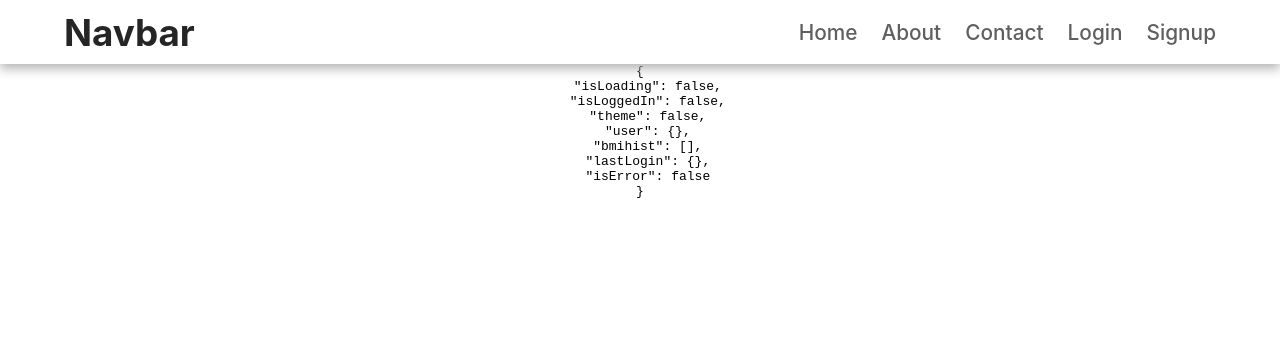
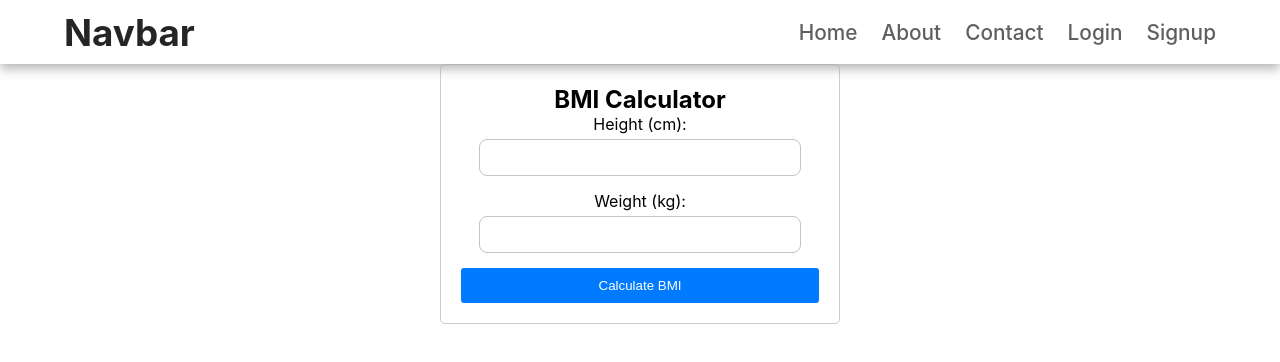
Before and after one commit to imlnr/bmi-calculator, a React (Create React App) app: page / in a window 1280 px wide. Shown: the top 362 px of the page. Built offline with nearby package versions, Linux system fonts and the light colour scheme.

Commit message:
final commit

```diff
--- /dev/null
+++ b/src/pages/Bmi.jsx
@@ -0,0 +1,49 @@
+import React, { useState } from 'react';
+// import './Bmi.css'; // CSS file for styling
+import '../styles/Bmi.css'
+
+const Bmi = () => {
+    const [height, setHeight] = useState('');
+    const [weight, setWeight] = useState('');
+    const [bmi, setBmi] = useState(null);
+
+    const calculateBmi = () => {
+        if (height && weight) {
+            const heightInMeters = height / 100; // Convert height from cm to meters
+            const bmiValue = weight / (heightInMeters * heightInMeters);
+            setBmi(bmiValue.toFixed(2)); // Round BMI to 2 decimal places
+        }
+    };
+
+    return (
+        <div className="bmi-container">
+            <h2>BMI Calculator</h2>
+            <div className="input-group">
+                <label htmlFor="height">Height (cm):</label>
+                <input
+                    type="number"
+                    id="height"
+                    value={height}
+                    onChange={(e) => setHeight(e.target.value)}
+                />
+            </div>
+            <div className="input-group">
+                <label htmlFor="weight">Weight (kg):</label>
+                <input
+                    type="number"
+                    id="weight"
+                    value={weight}
+                    onChange={(e) => setWeight(e.target.value)}
+                />
+            </div>
+            <button onClick={calculateBmi}>Calculate BMI</button>
+            {bmi !== null && (
+                <div className="result">
+                    <h3>Your BMI: {bmi}</h3>
+                </div>
+            )}
+        </div>
+    );
+};
+
+export default Bmi;
--- a/src/pages/Home.jsx
+++ b/src/pages/Home.jsx
@@ -1,5 +1,6 @@
 import React from 'react';
 import { useSelector } from 'react-redux';
+import Bmi from './Bmi';
 
 const Home = () => {
   const storeState = useSelector((state) => state);
@@ -7,7 +8,8 @@ const Home = () => {
 
   return (
     <div>
-      <pre>{JSON.stringify(storeState, null, 2)}</pre>
+      {/* <pre>{JSON.stringify(storeState, null, 2)}</pre> */}
+      <Bmi/>
     </div>
   );
 };
--- a/src/pages/Login.jsx
+++ b/src/pages/Login.jsx
@@ -2,7 +2,7 @@
 import React, { useState } from 'react';
 import { Link } from 'react-router-dom';
 import "../styles/Forms.css"
-import { useDispatch } from 'react-redux';
+import { useDispatch, useSelector } from 'react-redux';
 import { getLogged } from '../redux/action';
 
 function Login() {
@@ -13,11 +13,13 @@ function Login() {
         e.preventDefault();
         // Add login logic here
         console.log('Login clicked');
-        dispatch(getLogged(email,password))
+        dispatch(getLogged(email, password))
     };
+    const storeState = useSelector((state) => state);
 
     return (
         <div className="container">
+            {/* <pre>{JSON.stringify(storeState, null, 2)}</pre> */}
             <h2>Login</h2>
             <form className='signup-form' onSubmit={handleLogin}>
                 <input type="email" placeholder="Email" value={email} onChange={(e) => setEmail(e.target.value)} required />
--- /dev/null
+++ b/src/styles/Bmi.css
@@ -0,0 +1,45 @@
+.bmi-container {
+    max-width: 400px;
+    margin: 0 auto;
+    padding: 20px;
+    border: 1px solid #ccc;
+    border-radius: 5px;
+}
+
+.input-group {
+    margin-bottom: 15px;
+}
+
+.input-group label {
+    display: block;
+    margin-bottom: 5px;
+}
+
+.input-group input {
+    width: 100%;
+    padding: 8px;
+    border: 1px solid #ccc;
+    border-radius: 3px;
+}
+
+.bmi-container>button {
+    display: block;
+    width: 100%;
+    padding: 10px;
+    background-color: #007bff;
+    color: #fff;
+    border: none;
+    border-radius: 3px;
+    cursor: pointer;
+}
+
+.result {
+    margin-top: 20px;
+}
+
+/* Responsive styles */
+@media screen and (max-width: 500px) {
+    .bmi-container {
+        max-width: 100%;
+    }
+}
```
